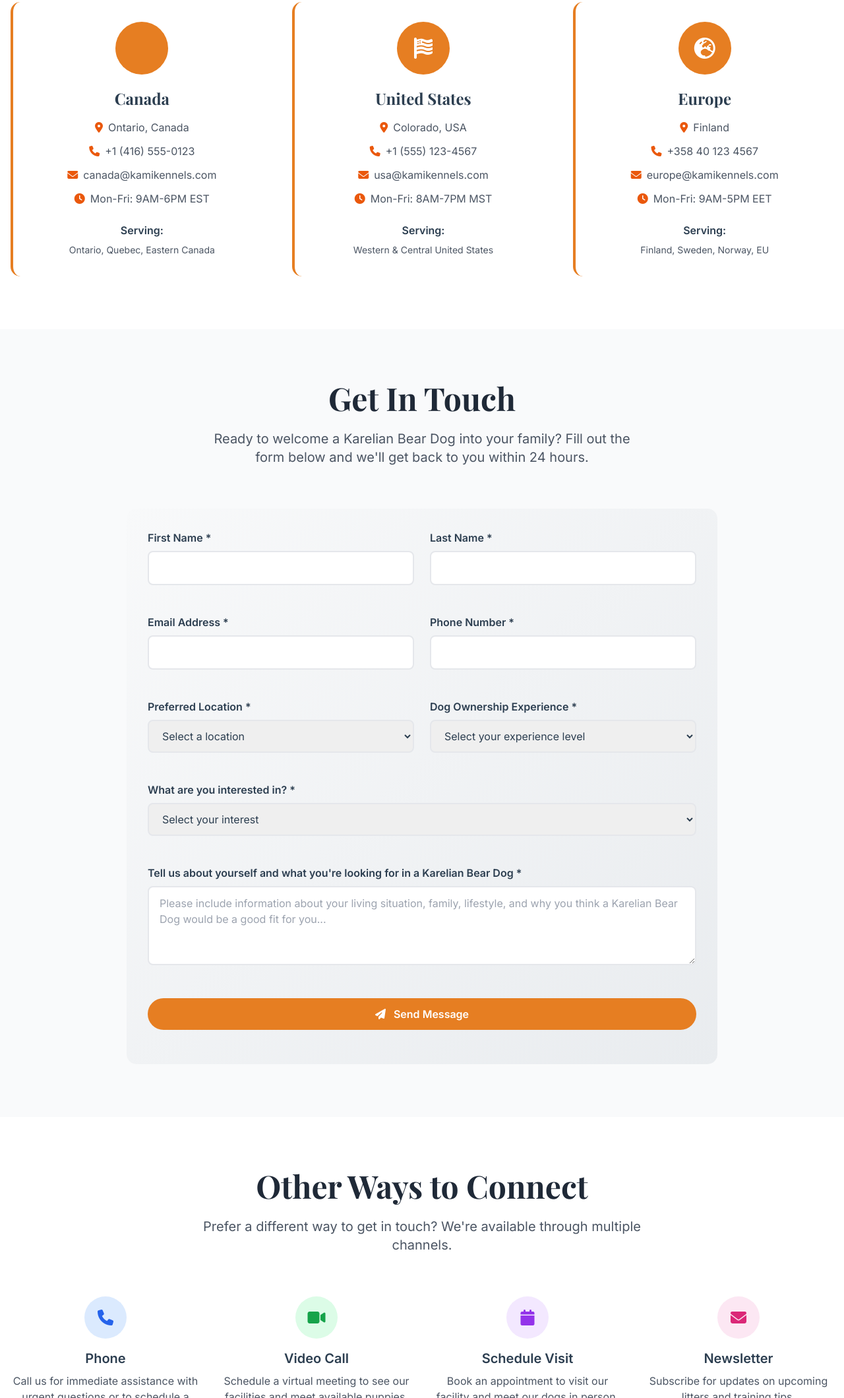
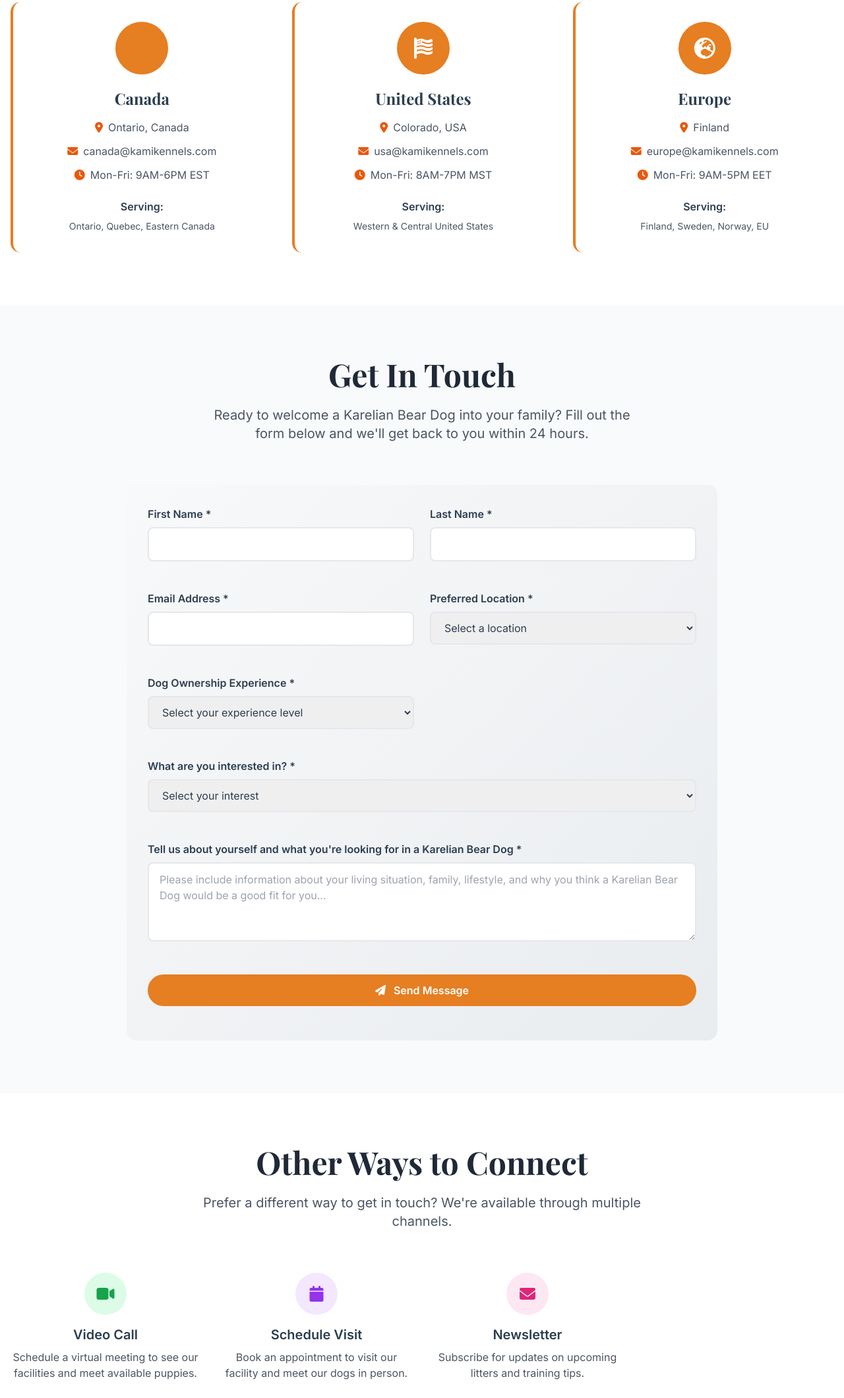
Before and after one commit to NoungaJoseph/KamiKenel, a plain HTML site: page contact.html in a window 1280 px wide. Shown: the part 681-2800 px from the top of the page at 66% size. Drawn offline with nearby package versions, Linux system fonts and the light colour scheme.

Commit message:
Remove all phone numbers from public-facing pages

```diff
--- a/contact.html
+++ b/contact.html
@@ -270,7 +270,6 @@
                     <h3 class="text-2xl font-display font-bold mb-4">Canada</h3>
                     <div class="space-y-3 text-gray-600">
                         <p><i class="fas fa-map-marker-alt mr-2 text-orange-600"></i>Ontario, Canada</p>
-                        <p><i class="fas fa-phone mr-2 text-orange-600"></i>+1 (416) 555-0123</p>
                         <p><i class="fas fa-envelope mr-2 text-orange-600"></i>canada@kamikennels.com</p>
                         <p><i class="fas fa-clock mr-2 text-orange-600"></i>Mon-Fri: 9AM-6PM EST</p>
                     </div>
@@ -288,7 +287,6 @@
                     <h3 class="text-2xl font-display font-bold mb-4">United States</h3>
                     <div class="space-y-3 text-gray-600">
                         <p><i class="fas fa-map-marker-alt mr-2 text-orange-600"></i>Colorado, USA</p>
-                        <p><i class="fas fa-phone mr-2 text-orange-600"></i>+1 (555) 123-4567</p>
                         <p><i class="fas fa-envelope mr-2 text-orange-600"></i>usa@kamikennels.com</p>
                         <p><i class="fas fa-clock mr-2 text-orange-600"></i>Mon-Fri: 8AM-7PM MST</p>
                     </div>
@@ -306,7 +304,6 @@
                     <h3 class="text-2xl font-display font-bold mb-4">Europe</h3>
                     <div class="space-y-3 text-gray-600">
                         <p><i class="fas fa-map-marker-alt mr-2 text-orange-600"></i>Finland</p>
-                        <p><i class="fas fa-phone mr-2 text-orange-600"></i>+358 40 123 4567</p>
                         <p><i class="fas fa-envelope mr-2 text-orange-600"></i>europe@kamikennels.com</p>
                         <p><i class="fas fa-clock mr-2 text-orange-600"></i>Mon-Fri: 9AM-5PM EET</p>
                     </div>
@@ -351,10 +348,7 @@
                             <input type="email" id="email" name="email" required>
                         </div>
 
-                        <div class="form-group">
-                            <label for="phone">Phone Number *</label>
-                            <input type="tel" id="phone" name="phone" required>
-                        </div>
+
 
                         <div class="form-group">
                             <label for="location">Preferred Location *</label>
@@ -421,14 +415,7 @@
             </div>
 
             <div class="grid md:grid-cols-4 gap-8">
-                <div class="text-center fade-in-up" style="animation-delay: 0.4s;">
-                    <div class="w-16 h-16 bg-blue-100 rounded-full flex items-center justify-center mx-auto mb-4">
-                        <i class="fas fa-phone text-2xl text-blue-600"></i>
-                    </div>
-                    <h3 class="text-xl font-semibold mb-2">Phone</h3>
-                    <p class="text-gray-600">Call us for immediate assistance with urgent questions or to schedule a
-                        visit.</p>
-                </div>
+
 
                 <div class="text-center fade-in-up" style="animation-delay: 0.6s;">
                     <div class="w-16 h-16 bg-green-100 rounded-full flex items-center justify-center mx-auto mb-4">
@@ -532,7 +519,6 @@
                     <h4 class="text-lg font-semibold mb-4">Contact Info</h4>
                     <ul class="space-y-2 text-gray-400">
                         <li><i class="fas fa-envelope mr-2"></i>info@kamikennels.com</li>
-                        <li><i class="fas fa-phone mr-2"></i>+1 (555) 123-4567</li>
                         <li><i class="fas fa-map-marker-alt mr-2"></i>International Locations</li>
                     </ul>
                 </div>
```
Also changed, not shown: about.html (+0 -1 lines), blog.html (+0 -1 lines), faq.html (+0 -1 lines), index.html (+0 -1 lines), puppies.html (+1 -5 lines), resources/1.jpg (added), resources/2.jpg (added), resources/3.jpg (added), resources/4.jpg (added), resources/5.jpg (added).
